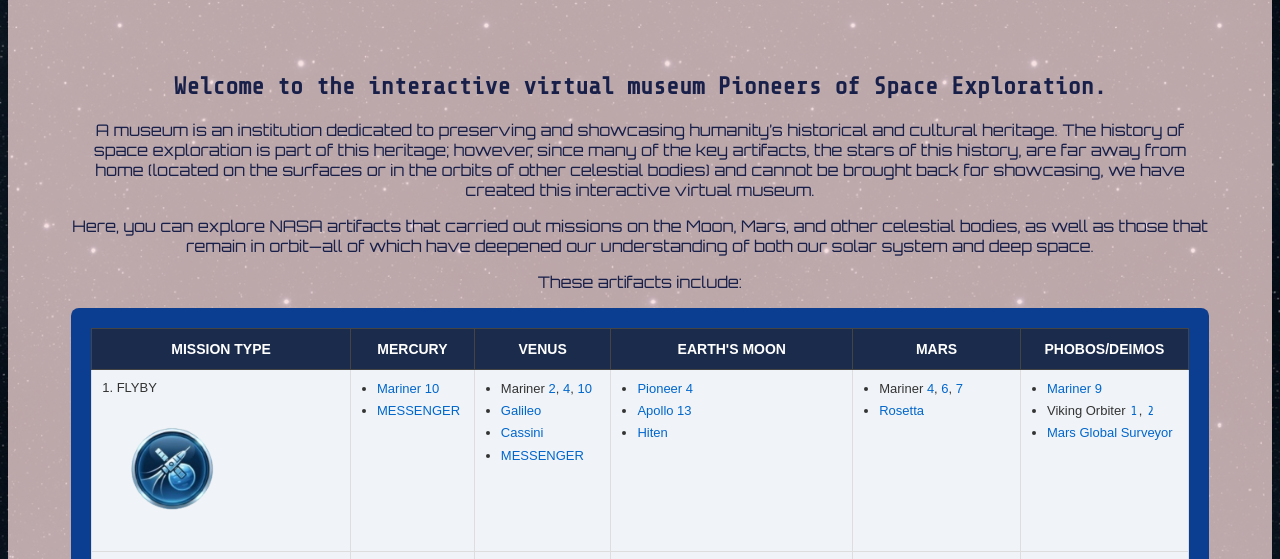
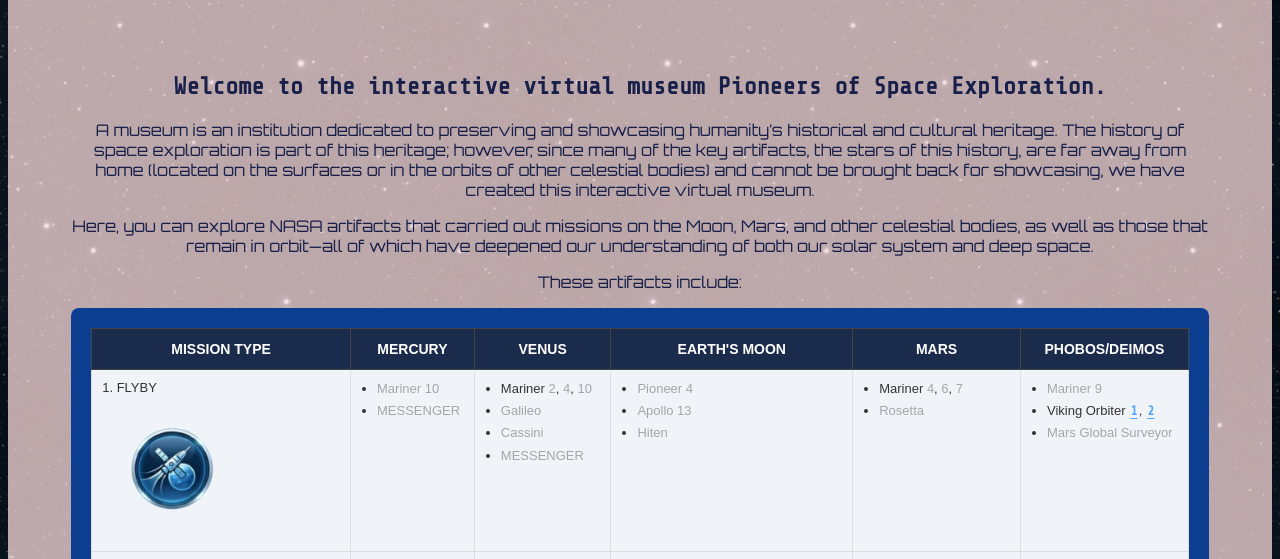
Before and after one commit to Dolle876/PioneerMuseum, a website: page index.html in a window 1280 px wide. Shown: the part 197-756 px from the top of the page. Drawn offline with nearby package versions, Linux system fonts and the light colour scheme; a web font is replaced by a local one.

Commit message:
Update AAAstyles.css
estilos de links en la tabla

```diff
--- a/AAAstyles.css
+++ b/AAAstyles.css
@@ -277,3 +277,37 @@ body {
   font-family: orbitron;
   color: #09207b;
 }
+
+/* --- Misiones con historia disponible --- */
+.solarsys-link.solarsys-link--active {
+  color: #4da3ff;
+  font-weight: 700;
+  text-decoration: underline;
+  text-underline-offset: 3px;
+  cursor: pointer;
+}
+.solarsys-link.solarsys-link--active:hover,
+.solarsys-link.solarsys-link--active:focus-visible {
+  color: #ffffff;
+  text-shadow: 0 0 8px rgba(77, 163, 255, 0.8);
+}
+
+/* --- Misiones sin historia todavía --- */
+.solarsys-link.solarsys-link--inactive {
+  color: inherit;
+  opacity: 0.4;
+  font-weight: 400;
+  text-decoration: none;
+  cursor: default;
+  pointer-events: auto; /* permite mostrar el title al pasar el mouse */
+}
+.solarsys-link.solarsys-link--inactive:hover {
+  color: inherit;
+  text-shadow: none;
+}
+
+/* Resaltado del texto al llegar a la sección (Chrome/Edge/Safari) */
+::target-text {
+  background: transparent;
+  color: inherit;
+}
```
